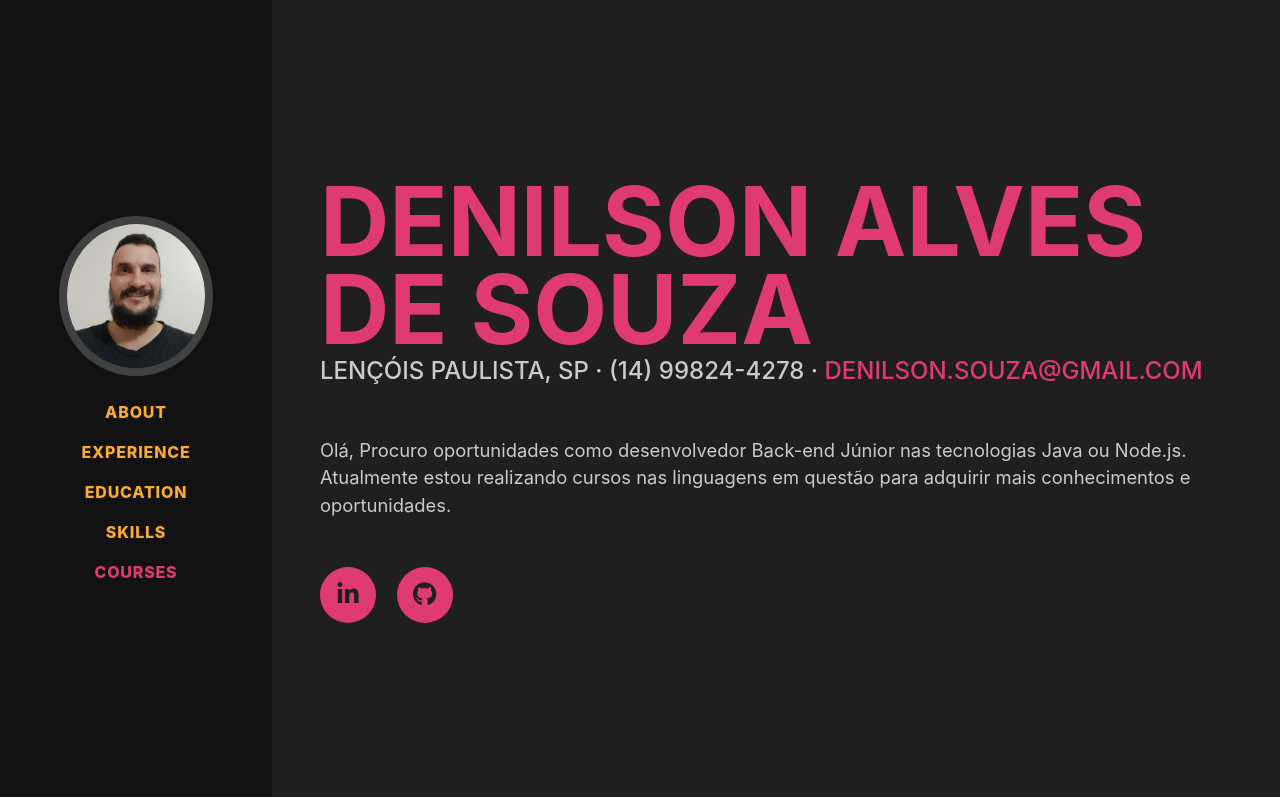
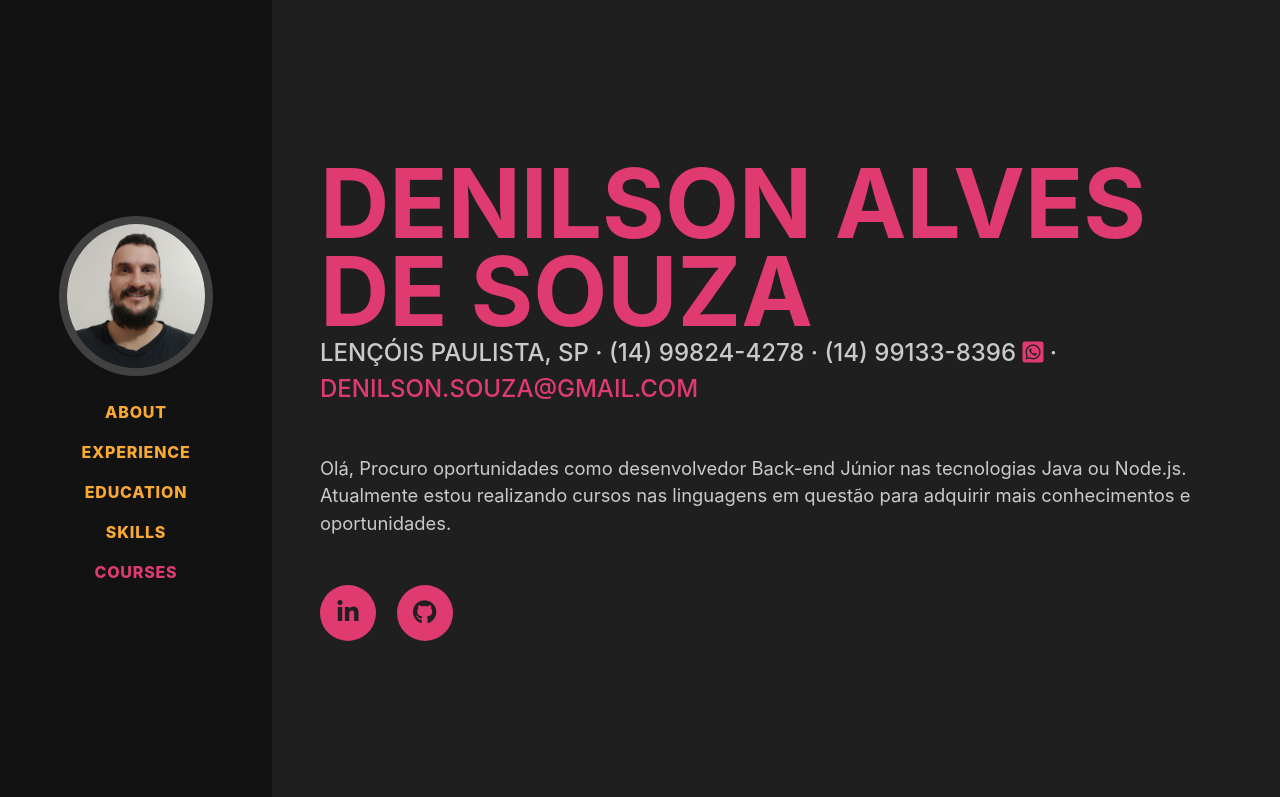
Before and after one commit to denilsonalves/denilsonalves.github.io, a plain HTML site: page index.html in a window 1280 px wide. Shown: the top 797 px of the page. Drawn offline with Linux system fonts and the light colour scheme; a web font is replaced by a local one.

Commit message:
Atualizacoes fone whats

```diff
--- a/index.html
+++ b/index.html
@@ -68,7 +68,9 @@
         <h1 class="mb-0">Denilson Alves de Souza
           <!-- <span class="text-primary">Alves de Souza</span> -->
         </h1>
-        <div class="subheading mb-5">Lençóis Paulista, SP · (14) 99824-4278 ·
+        <div class="subheading mb-5">Lençóis Paulista, SP · (14) 99824-4278 · (14) 99133-8396
+          <a href="https://www.linkedin.com/in/denilson-alves" target="_blank"><i
+              class="fab fa-whatsapp-square"></i></a> ·
           <a href="mailto:denilson.souza@gmail.com">denilson.souza@gmail.com</a>
         </div>
         <p class="lead mb-5">Olá, Procuro oportunidades como desenvolvedor Back-end Júnior nas tecnologias Java ou
```
